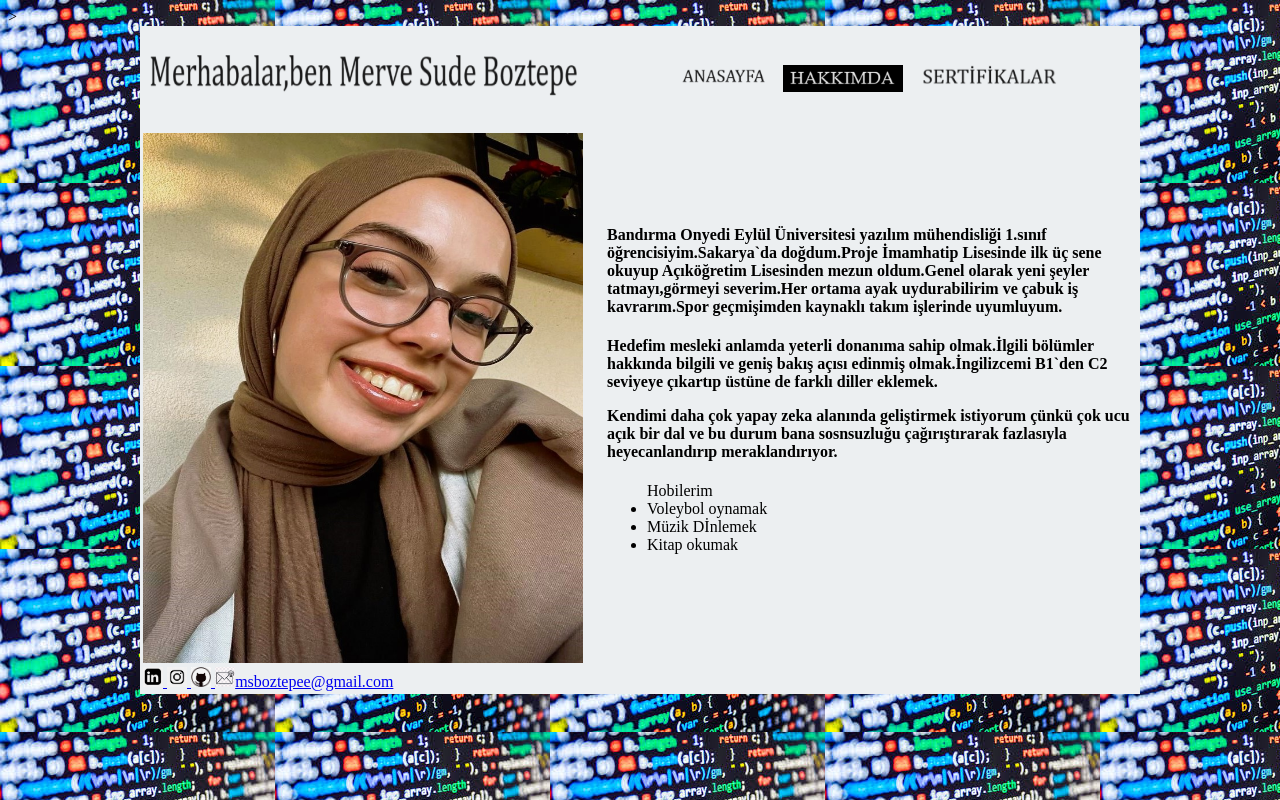
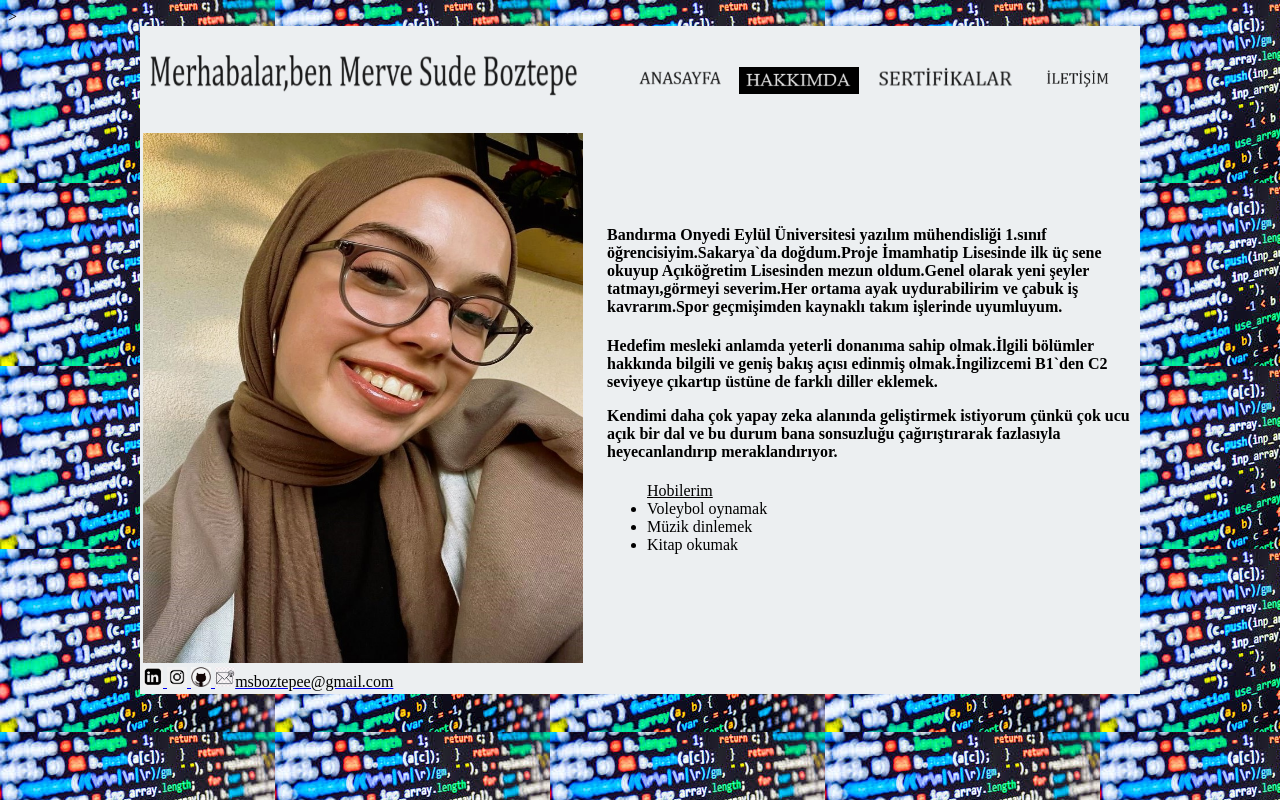
Before and after one commit to merand9/msboztepeportfolyo.github.io, a plain HTML site: page hakkimda.html in a window 1280 px wide. Drawn offline with Linux system fonts and the light colour scheme.

Commit message:
Add files via upload

```diff
--- a/hakkimda.html
+++ b/hakkimda.html
@@ -16,6 +16,7 @@
 <a href="index.html"><img src="img/anasayfaabeyaz.png" widht="5" height="29"></a>
 <a href="hakkimda.html"><img src="img/hakkimdaasiyah.png" widht="5" height="27"></a>
 <a href="sertifikalar.html"><img src="img/sertifikalarrbeyaz.png" widht="5" height="30"></a>
+<a href="iletisim.html"><img src="img/iletişimmbeyaz.png" widht="10" height="33"></a>
 </center>
 </td>
 </tr>
@@ -24,10 +25,10 @@
 <td>
 <h4>Bandırma Onyedi Eylül Üniversitesi yazılım mühendisliği 1.sınıf öğrencisiyim.Sakarya`da doğdum.Proje İmamhatip Lisesinde ilk üç sene okuyup Açıköğretim Lisesinden mezun oldum.Genel olarak yeni şeyler tatmayı,görmeyi severim.Her ortama ayak uydurabilirim ve çabuk iş kavrarım.Spor geçmişimden kaynaklı takım işlerinde uyumluyum.</h4>
 <p><h4>Hedefim mesleki anlamda yeterli donanıma sahip olmak.İlgili bölümler hakkında bilgili ve geniş bakış açısı edinmiş olmak.İngilizcemi B1`den C2 seviyeye çıkartıp üstüne de farklı diller eklemek.
-<p>Kendimi daha çok yapay zeka alanında geliştirmek istiyorum çünkü çok ucu açık bir dal ve bu durum bana sosnsuzluğu çağırıştırarak fazlasıyla heyecanlandırıp meraklandırıyor.</p></h4>
-<ul>Hobilerim
+<p>Kendimi daha çok yapay zeka alanında geliştirmek istiyorum çünkü çok ucu açık bir dal ve bu durum bana sonsuzluğu çağırıştırarak fazlasıyla heyecanlandırıp meraklandırıyor.</p></h4>
+<ul><u>Hobilerim</u>
 <li>Voleybol oynamak</li>
-<li>Müzik Dİnlemek</li>
+<li>Müzik dinlemek</li>
 <li>Kitap okumak</li>
 </ul>
 </td>
@@ -37,7 +38,7 @@
 <a href ="https://www.linkedin.com/in/merve-sude-boztepe-831797293?utm_source=share&utm_campaign=share_via&utm_content=profile&utm_medium=ios_app"><img src="img/lnkdd.png" widht="10" height="20">
 <a href ="https://instagram.com/msboztepe_?igshid=NGVhN2U2NjQ0Yg%3D%3D&utm_source=qr"><img src="img/instgrm.png" widht="10" height="20">
 <a href ="https://github.com/merand9"><img src="img/github.png" widht="10" height="20">
-<img src="img/mail.jpeg" widht="10" height="20"<h3>msboztepee@gmail.com</h3></td>
+<img src="img/mail.jpeg" widht="10" height="20"<h3><font  color="black">msboztepee@gmail.com</h3></td>
 <td></td>
 </tr>
 </table>
```
Also changed, not shown: index.html (+2 -1 lines), sertifikalar.html (+2 -1 lines), iletisim.html (line endings or trailing spaces).
